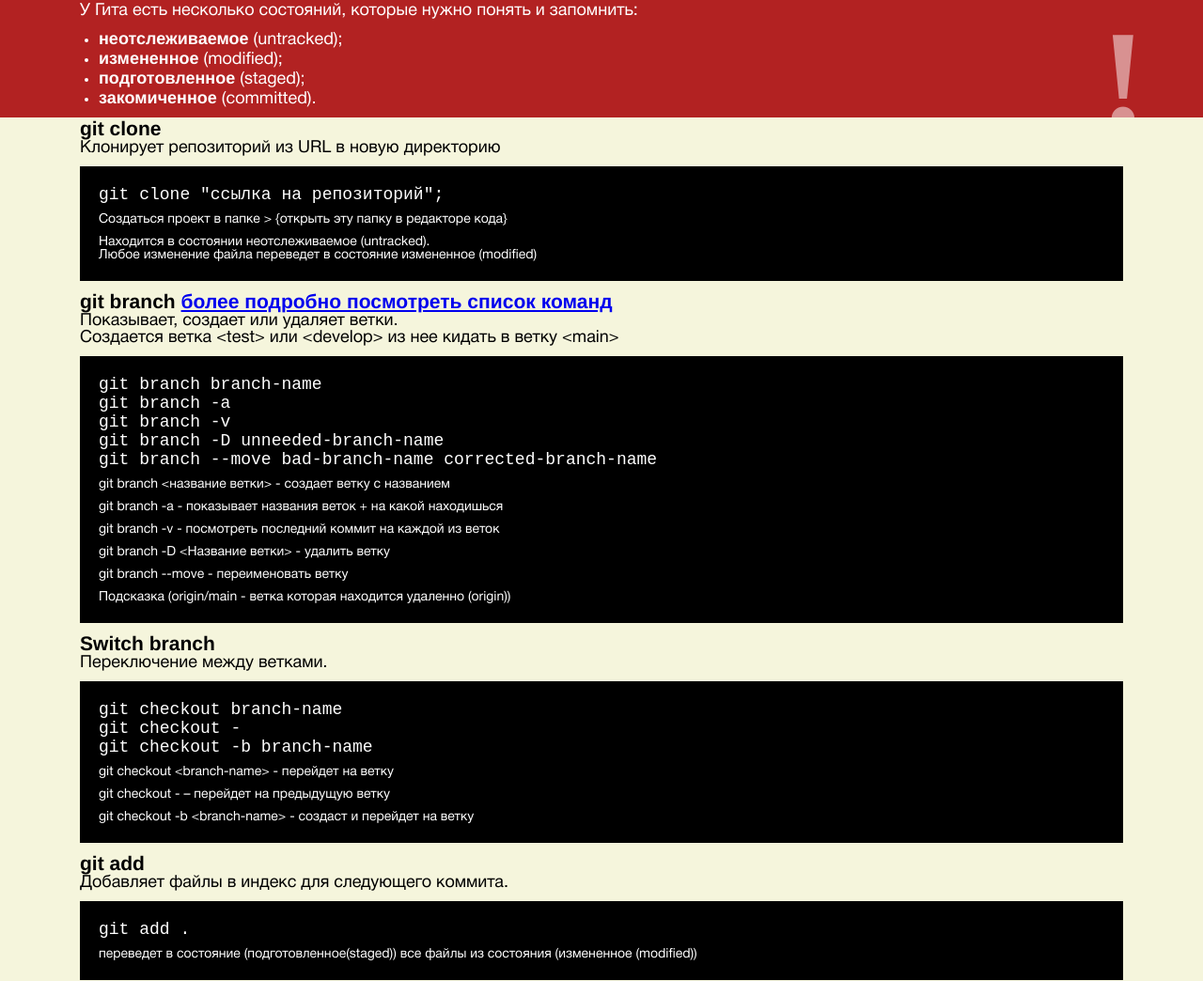
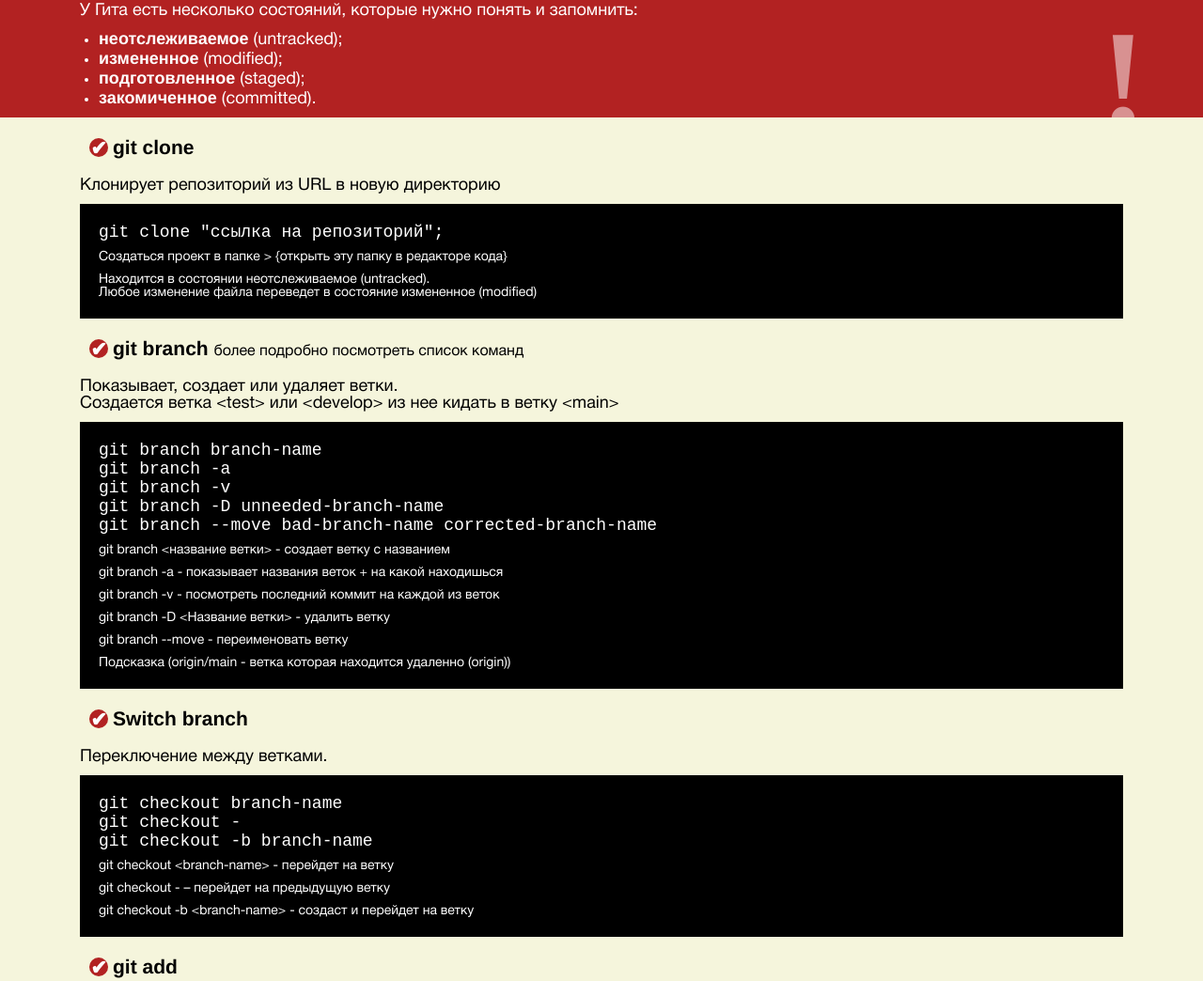
Before and after one commit to AndreyMalyar/first-frontend-project, a plain HTML site: page index.html in a window 1280 px wide. Shown: the part 718-1762 px from the top of the page at 94% size. Drawn offline with Linux system fonts and the light colour scheme.

```diff
--- a/style.css
+++ b/style.css
@@ -132,6 +132,7 @@ body{
     display: block;
 }
 
+/* ---------- section stateGit ---------- */
 /* section stateGit (состояние в Git) */
 .stateGit{
     width: 100%;
@@ -172,3 +173,31 @@ body{
 .stateGit__list{
     margin-left: 20px;
 }
+/* End состояние в Git */
+
+.title-chapter{
+    margin: 20px 10px;
+    padding-left: 25px;
+    position: relative;
+}
+.title-chapter::before{
+    content: '\2714';
+    width: 20px;
+    height: 20px;
+    position: absolute;
+    top: 50%;
+    left: 0;
+    transform: translateY(-50%);
+    background-color: firebrick;
+    color: #fff;
+    border-radius: 50%;
+    display: flex;
+    justify-content: center;
+    align-items: center;
+}
+.title-chapter a{
+    text-decoration: none;
+    font-weight: 400;
+    font-size: 16px;
+    color: #000;
+}
```
